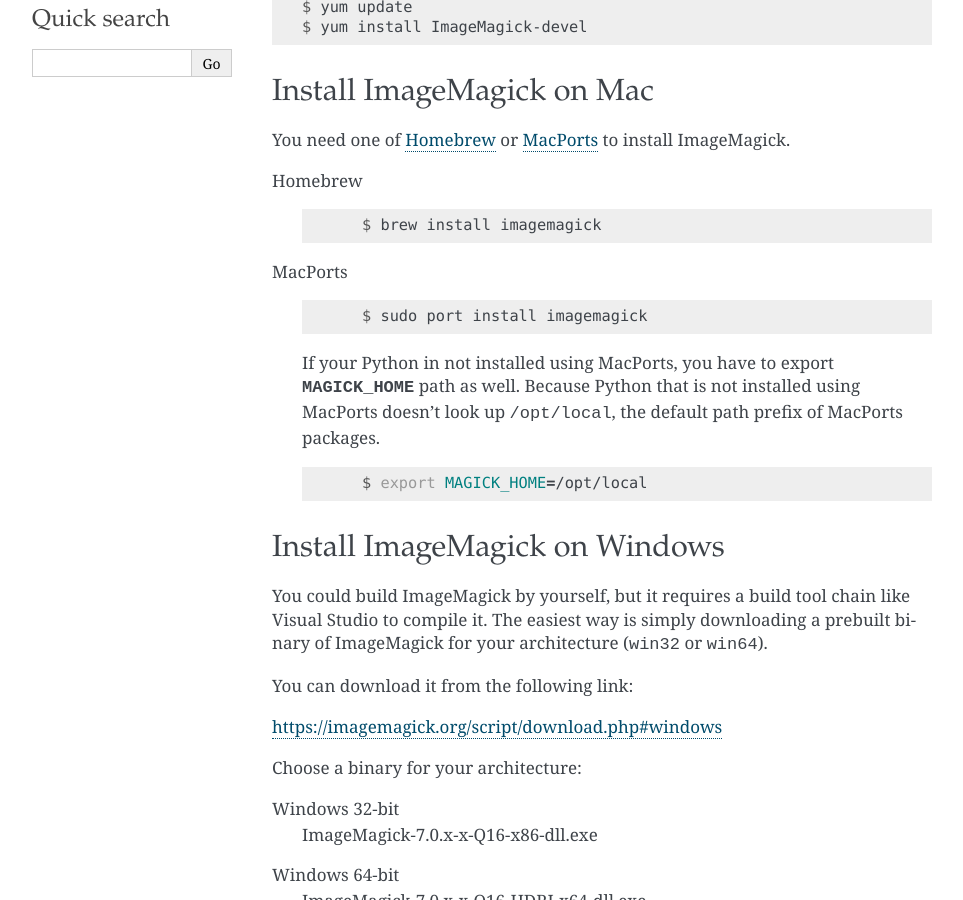
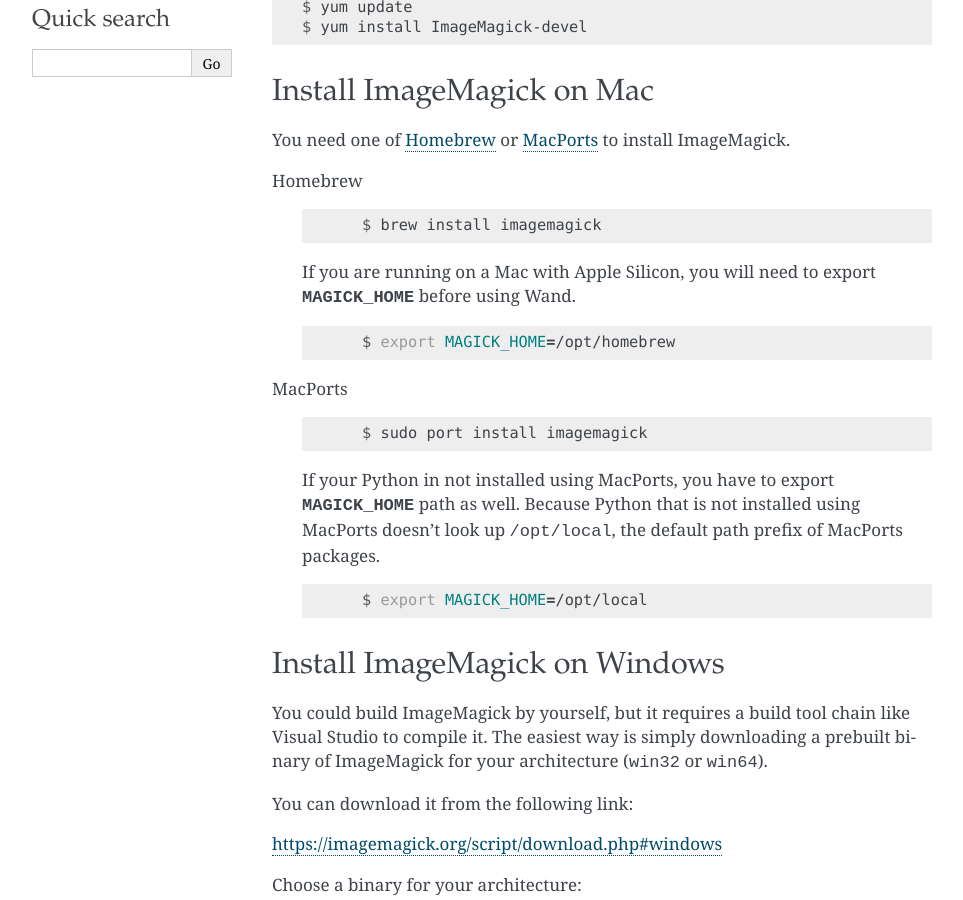
Before and after one commit to emcconville/wand, a Sphinx documentation site: the page built from docs/guide/install.rst, in a window 1280 px wide and 900 px high, scrolled down 862 px. Shown: the whole window, without its empty margins (148-1111 px from the left). Built offline with Sphinx 7.4.7, drawn with Linux system fonts in a browser that asks for light colours; some web fonts are replaced; the version number could not be read and is left out.

Commit message:
Add notes for running on Apple Silicon

```diff
--- a/docs/guide/install.rst
+++ b/docs/guide/install.rst
@@ -74,6 +74,13 @@
       .. sourcecode:: console
 
          $ brew install imagemagick --with-liblqr
+
+   If you are running on a Mac with Apple Silicon, you will need to export
+   :envvar:`MAGICK_HOME` before using Wand.
+
+   .. sourcecode:: console
+
+         $ export MAGICK_HOME=/opt/homebrew
 
 MacPorts
    .. sourcecode:: console
```
